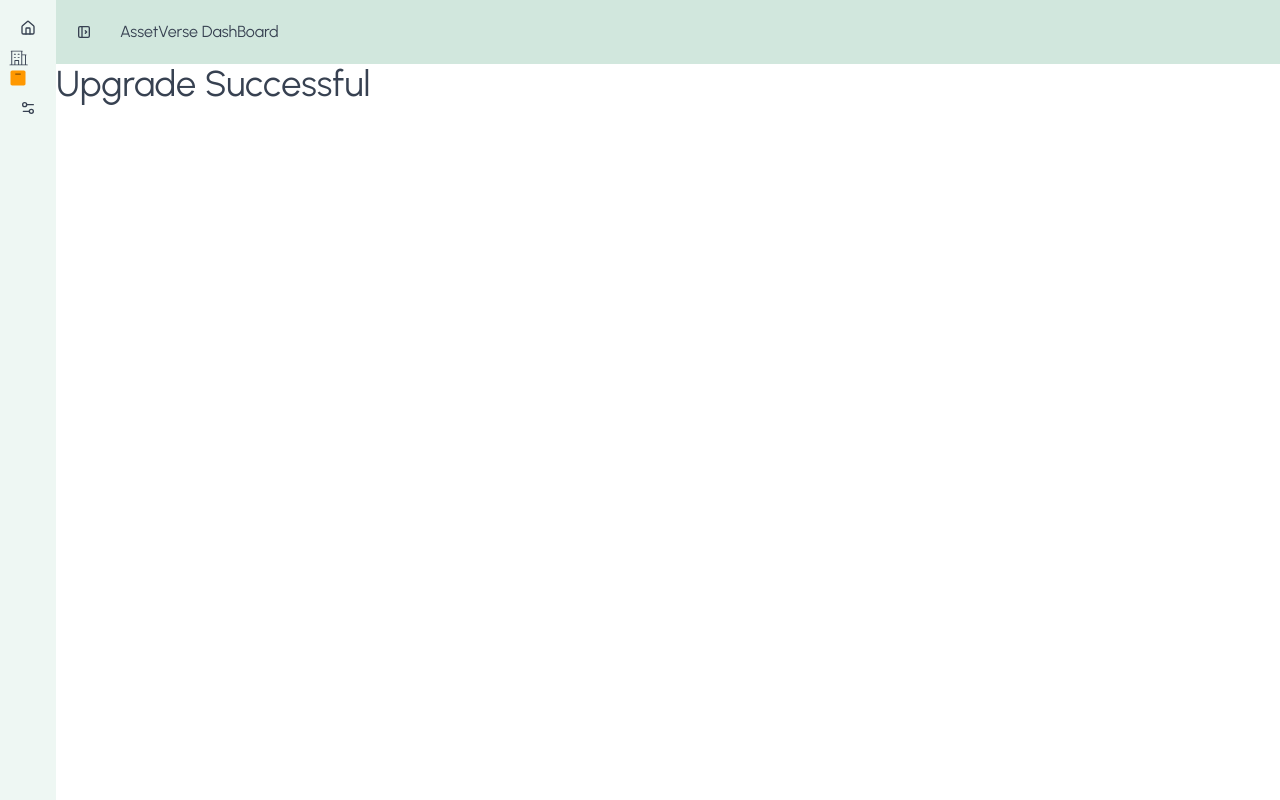
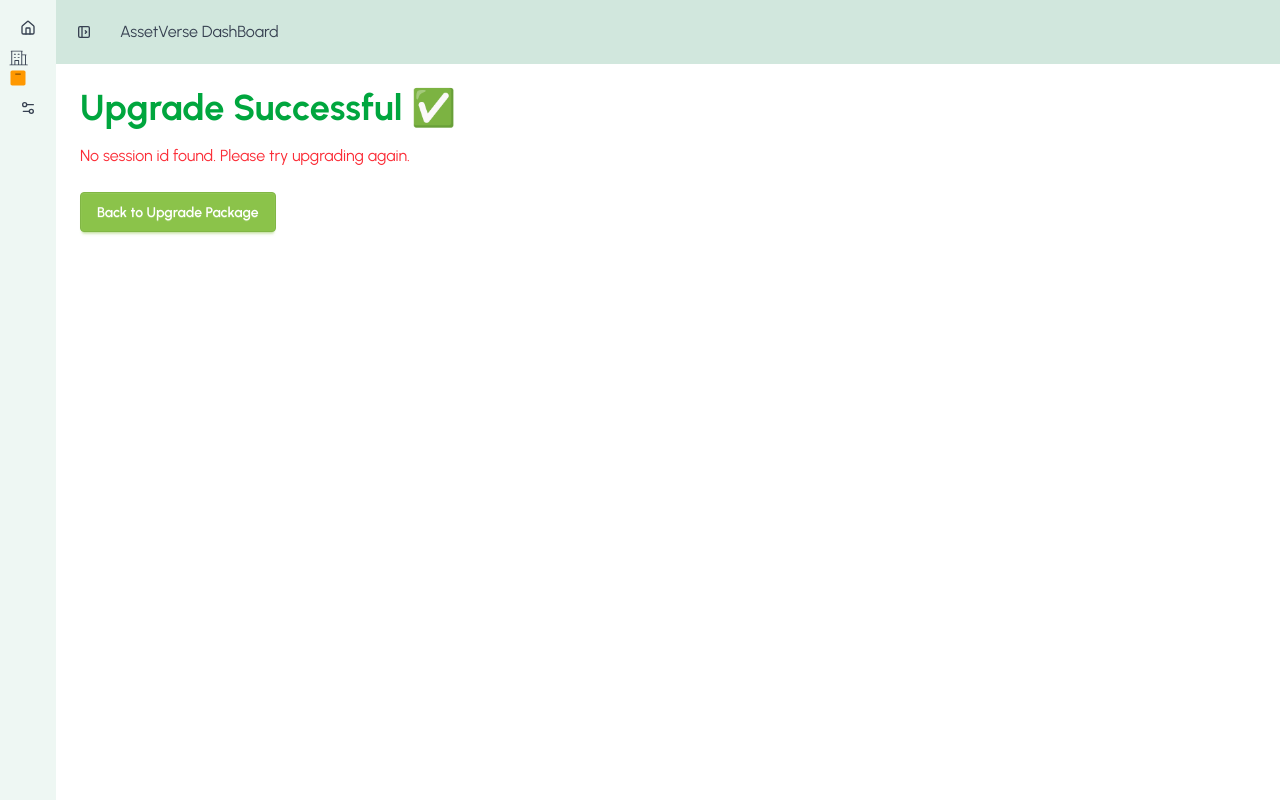
Before and after one commit to masumgaibandha/asset-verse-client, a React (Vite) app: page /dashboard/upgrade-success in a window 1280 px wide. Built offline with nearby package versions, Linux system fonts and the light colour scheme; no server answers; sample sign-in values are in the browser's storage.

Commit message:
package upgradation done

```diff
--- a/src/pages/Dashboard/UpgradePackage/UpgradePackage.jsx
+++ b/src/pages/Dashboard/UpgradePackage/UpgradePackage.jsx
@@ -1,17 +1,14 @@
 import React from "react";
 import { useQuery } from "@tanstack/react-query";
+import useAxiosSecure from "../../../hooks/useAxiosSecure";
+import useAuth from "../../../hooks/useAuth";
 import { toast } from "react-toastify";
-import useAxiosSecure from "../../../hooks/useAxiosSecure";
 
 const UpgradePackage = () => {
   const axiosSecure = useAxiosSecure();
+  const { user } = useAuth();
 
-    const {
-        data: packages = [],
-        isLoading,
-        isError,
-        error,
-    } = useQuery({
+  const { data: packages = [], isLoading } = useQuery({
     queryKey: ["packages"],
     queryFn: async () => {
       const res = await axiosSecure.get("/packages");
@@ -19,23 +16,26 @@ const UpgradePackage = () => {
     },
   });
 
-    const handleUpgrade = async(pkg) => {
+  const handleUpgrade = async (pkg) => {
+    if (!user?.email) {
+      toast.error("Please login as HR first");
+      return;
+    }
 
+    // ✅ This is what your server expects
     const paymentInfo = {
       price: pkg.price,
       packageId: pkg._id,
       packageName: pkg.name,
-            employeeLimit: pkg.employeeLimit
-
-        }
-        const res = await axiosSecure.post('/create-checkout-session', paymentInfo)
-        console.log(res.data)
-        window.location.href = res.data.url;
-        // console.log("Selected Package:", pkg);
-        // toast.info(`Selected: ${pkg.name}. Stripe will be connected later.`);
+      employeeLimit: pkg.employeeLimit,
+      hrEmail: user.email,
     };
 
+    const res = await axiosSecure.post("/create-checkout-session", paymentInfo);
 
+    // ✅ redirect to Stripe checkout page
+    window.location.assign(res.data.url);
+  };
 
   if (isLoading) {
     return (
@@ -45,39 +45,23 @@ const UpgradePackage = () => {
     );
   }
 
-    if (isError) {
-        return (
-            <div className="p-6">
-                <p className="text-red-500 font-semibold">Failed to load packages.</p>
-                <p className="text-sm opacity-70">{error?.message}</p>
-            </div>
-        );
-    }
-
   return (
     <div className="p-6">
       <h2 className="text-4xl font-bold text-secondary mb-6">Upgrade Package</h2>
 
-            {packages.length === 0 ? (
-                <p className="text-gray-500">No packages found.</p>
-            ) : (
       <div className="grid grid-cols-1 md:grid-cols-3 gap-6">
         {packages.map((pkg) => (
           <div key={pkg._id} className="card bg-base-100 shadow-md border">
             <div className="card-body">
               <h3 className="text-2xl font-bold text-primary">{pkg.name}</h3>
-
               <p className="text-xl font-semibold mt-2">${pkg.price} / month</p>
-
               <p className="mt-2 text-sm text-gray-500">
                 Employee Limit: {pkg.employeeLimit}
               </p>
 
               <ul className="mt-4 space-y-1">
-                                    {(pkg.features || []).map((feature, index) => (
-                                        <li key={index} className="text-sm">
-                                            • {feature}
-                                        </li>
+                {(pkg.features || []).map((f, i) => (
+                  <li key={i} className="text-sm">• {f}</li>
                 ))}
               </ul>
 
@@ -93,7 +77,6 @@ const UpgradePackage = () => {
           </div>
         ))}
       </div>
-            )}
     </div>
   );
 };
--- a/src/pages/Dashboard/UpgradePackage/UpgradeSuccess.jsx
+++ b/src/pages/Dashboard/UpgradePackage/UpgradeSuccess.jsx
@@ -1,11 +1,52 @@
-import React from 'react'
+import React, { useEffect, useState } from "react";
+import { useSearchParams, Link } from "react-router";
+import useAxiosSecure from "../../../hooks/useAxiosSecure";
 
 const UpgradeSuccess = () => {
+  const [searchParams] = useSearchParams();
+  const sessionId = searchParams.get("session_id");
+  const axiosSecure = useAxiosSecure();
+
+  const [result, setResult] = useState(null);
+
+
+  useEffect(() => {
+    if (sessionId) {
+      axiosSecure
+        .patch(`/upgrade-success?session_id=${sessionId}`)
+        .then((res) => {
+          setResult(res.data);
+        });
+    }
+  }, [sessionId, axiosSecure]);
+
+
+
   return (
-    <div>
-        <h2 className="text-4xl">Upgrade Successful</h2>
+    <div className="p-6">
+      <h2 className="text-4xl font-bold text-green-600">Upgrade Successful ✅</h2>
+
+      {!sessionId && (
+        <p className="mt-4 text-red-500">
+          No session id found. Please try upgrading again.
+        </p>
+      )}
+
+      {result?.success && (
+        <div className="mt-4">
+          <p className="text-lg">
+            Transaction ID: <span className="font-semibold">{result.transactionId}</span>
+          </p>
+        </div>
+      )}
+
+      <div className="mt-6">
+        <Link to="/dashboard/upgrade-package" className="btn btn-accent text-white">
+          Back to Upgrade Package
+        </Link>
+      </div>
     </div>
-  )
-}
+  );
+};
 
-export default UpgradeSuccess
+export default UpgradeSuccess;
```
Lines whose indentation alone changed are shown as unchanged.
